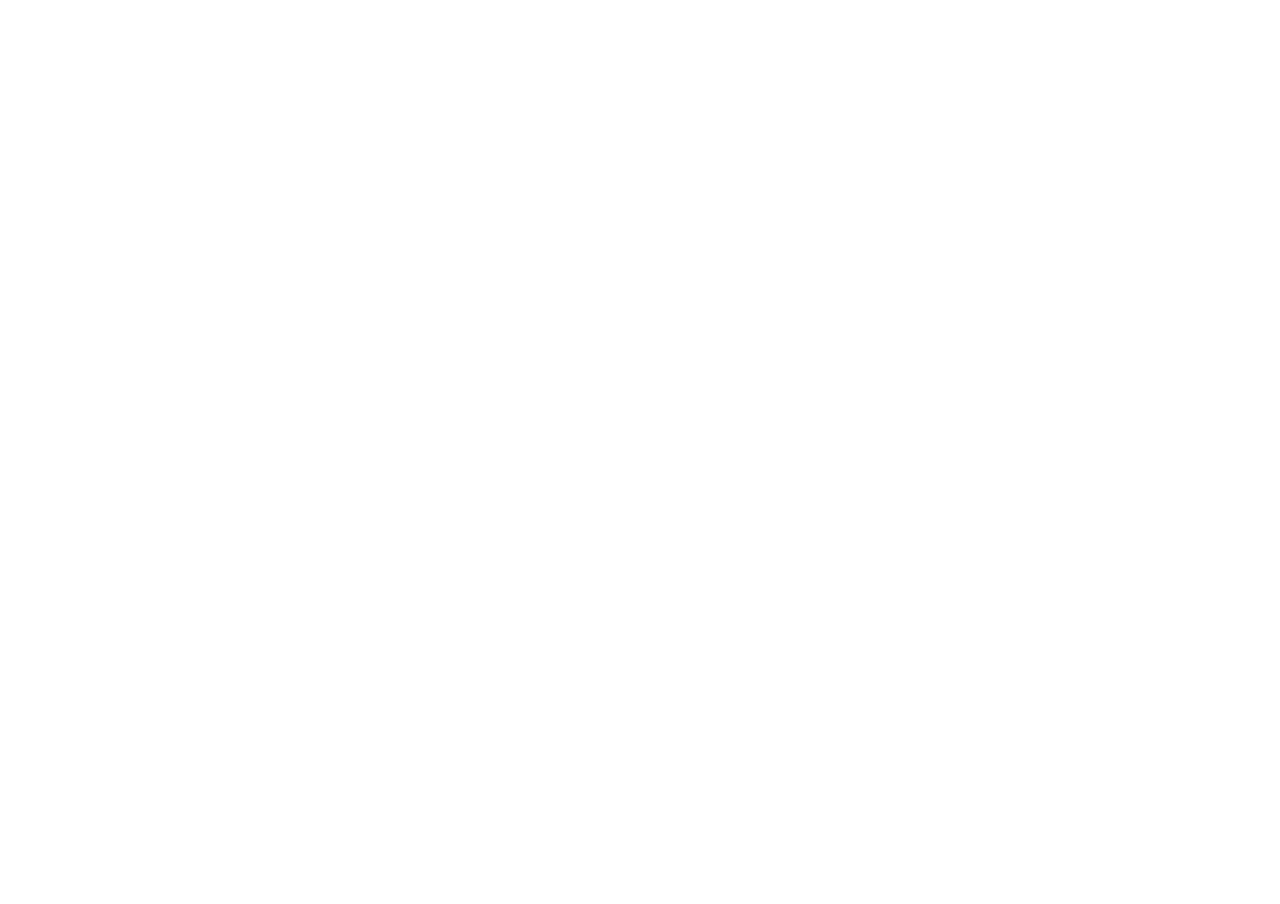
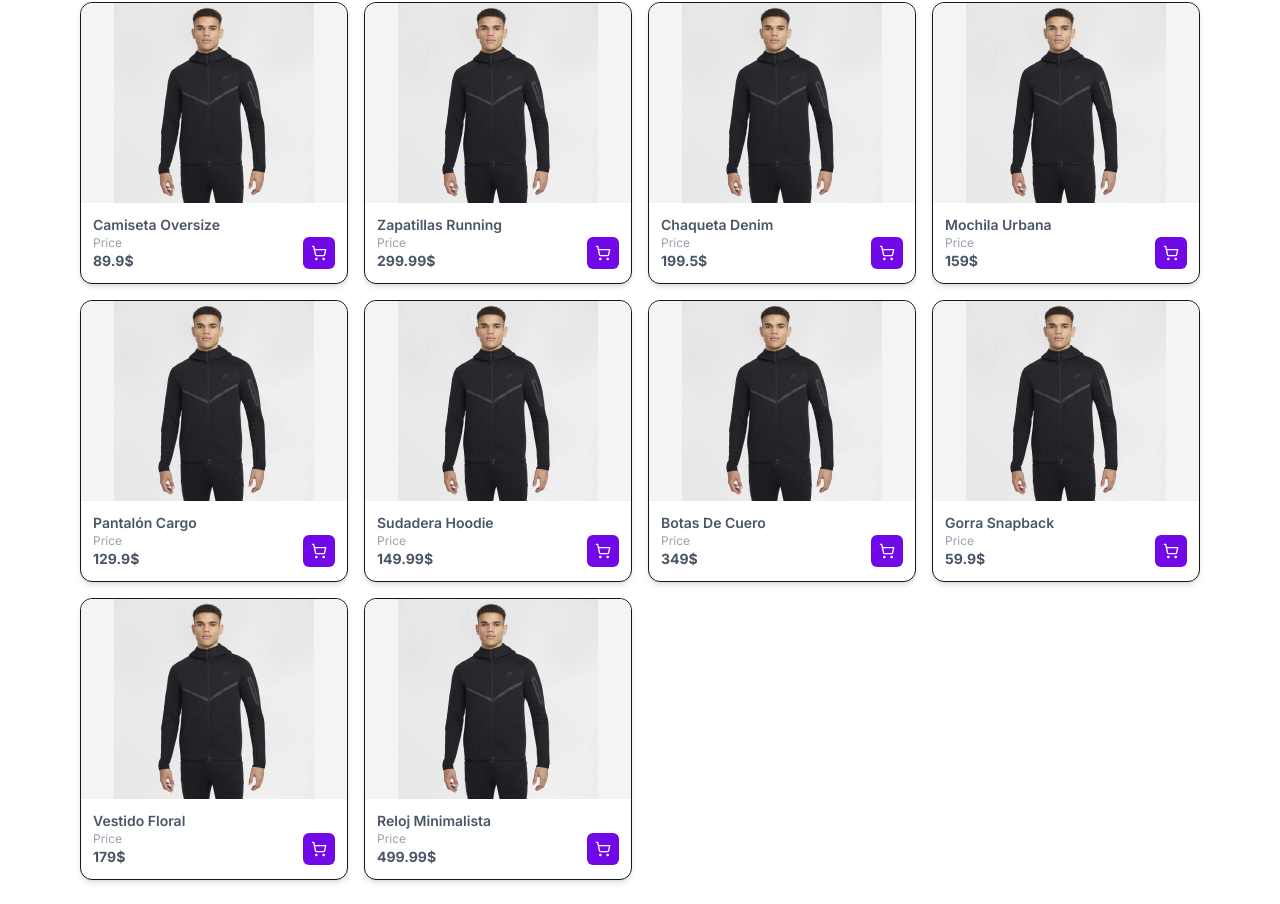
Before and after one commit to HLena/lapakbaju-store, a Next.js app: page /product/kids in a window 1280 px wide. Shown: the part 214-1118 px from the top of the page. Before the commit the page ends 800 px from the top, so only its background shows below. Built offline with nearby package versions, Linux system fonts and the light colour scheme.

Commit message:
implement product page

```diff
--- a/src/app/(shop)/product/[slug]/page.tsx
+++ b/src/app/(shop)/product/[slug]/page.tsx
@@ -1,7 +1,116 @@
+import CardProduct from '../../../../components/product/CardProduct';
+
+const products: Product[] = [
+  {
+    name: "Camiseta Oversize",
+    id: "p001",
+    url: "https://example.com/products/p001",
+    category: ["Ropa", "Camisetas"],
+    price: 89.9,
+    discount: 10,
+    sizes: ["S", "M", "L", "XL"]
+  },
+  {
+    name: "Zapatillas Running",
+    id: "p002",
+    url: "https://example.com/products/p002",
+    category: ["Calzado", "Deporte"],
+    price: 299.99,
+    discount: 15,
+    sizes: ["38", "39", "40", "41", "42", "43"]
+  },
+  {
+    name: "Chaqueta Denim",
+    id: "p003",
+    url: "https://example.com/products/p003",
+    category: ["Ropa", "Chaquetas"],
+    price: 199.5,
+    discount: 0,
+    sizes: ["S", "M", "L"]
+  },
+  {
+    name: "Mochila Urbana",
+    id: "p004",
+    url: "https://example.com/products/p004",
+    category: ["Accesorios", "Bolsos"],
+    price: 159.0,
+    discount: 5,
+    sizes: []
+  },
+  {
+    name: "Pantalón Cargo",
+    id: "p005",
+    url: "https://example.com/products/p005",
+    category: ["Ropa", "Pantalones"],
+    price: 129.9,
+    discount: 20,
+    sizes: ["30", "32", "34", "36"]
+  },
+  {
+    name: "Sudadera Hoodie",
+    id: "p006",
+    url: "https://example.com/products/p006",
+    category: ["Ropa", "Sudaderas"],
+    price: 149.99,
+    discount: 10,
+    sizes: ["S", "M", "L", "XL", "XXL"]
+  },
+  {
+    name: "Botas de Cuero",
+    id: "p007",
+    url: "https://example.com/products/p007",
+    category: ["Calzado", "Casual"],
+    price: 349.0,
+    discount: 0,
+    sizes: ["39", "40", "41", "42", "43", "44"]
+  },
+  {
+    name: "Gorra Snapback",
+    id: "p008",
+    url: "https://example.com/products/p008",
+    category: ["Accesorios", "Gorras"],
+    price: 59.9,
+    discount: 5,
+    sizes: []
+  },
+  {
+    name: "Vestido Floral",
+    id: "p009",
+    url: "https://example.com/products/p009",
+    category: ["Ropa", "Vestidos"],
+    price: 179.0,
+    discount: 25,
+    sizes: ["S", "M", "L"]
+  },
+  {
+    name: "Reloj Minimalista",
+    id: "p010",
+    url: "https://example.com/products/p010",
+    category: ["Accesorios", "Relojes"],
+    price: 499.99,
+    discount: 10,
+    sizes: []
+  }
+];
 
 const ProductPage = () => {
+
+
   return (
-    <div className="text-gray-600">ProductPage</div>
+    <>
+      <div className="flex-1 h-32 p-6">
+        <span className="text-gray-400">Main Page &gt; Category &gt; Pants </span>
+        <h1 className="py-4 text-3xl font-bold text-gray-600">Clothes</h1>
+      </div>
+      <div className="grid gap-4 grid-cols-2 sm:grid-cols-3 md:grid-cols-4 p-6 md:px-20">
+        {
+          products.map(product => (
+            <CardProduct key={product.id} {...product}/>
+          ))
+        }
+
+      </div>
+    </>
   )
 }
 
--- /dev/null
+++ b/src/components/product/CardProduct.tsx
@@ -0,0 +1,30 @@
+import Image from 'next/image';
+import Link from 'next/link';
+import { LuShoppingCart } from "react-icons/lu";
+
+
+const CardProduct = ({name, url, price, id}: Product) => {
+  return (
+    <Link href={`/product/${id}`}>
+      <div className='flex-1 bg-white rounded-xl border shadow-md'>
+        <div className='flex justify-center bg-gray-100 rounded-t-xl'>
+          <Image src="/images/products/black-jacket.webp" alt='black-jacket' width={200} height={200}/>
+        </div>
+        <div className='p-3'>
+          <p className='text-gray-600 font-semibold text-sm capitalize'>{name}</p>
+          <div className='flex justify-between items-center'>
+            <p className='flex flex-col leading-3'>
+              <small className='text-gray-400 text-xs'>Price</small>
+              <span className='text-gray-600 font-bold text-sm'>{price}$</span>
+            </p>
+            <button className='bg-violet-700 text-white size-8 rounded-md border-none outline-none p-2'>
+              <LuShoppingCart />
+            </button>
+          </div>
+        </div>
+      </div>
+    </Link>
+  )
+}
+
+export default CardProduct
```
Also changed, not shown: src/interfaces/product.ts (added, +9 -0 lines), public/images/products/black-jacket.webp (added), src/interfaces/index.ts (added).
